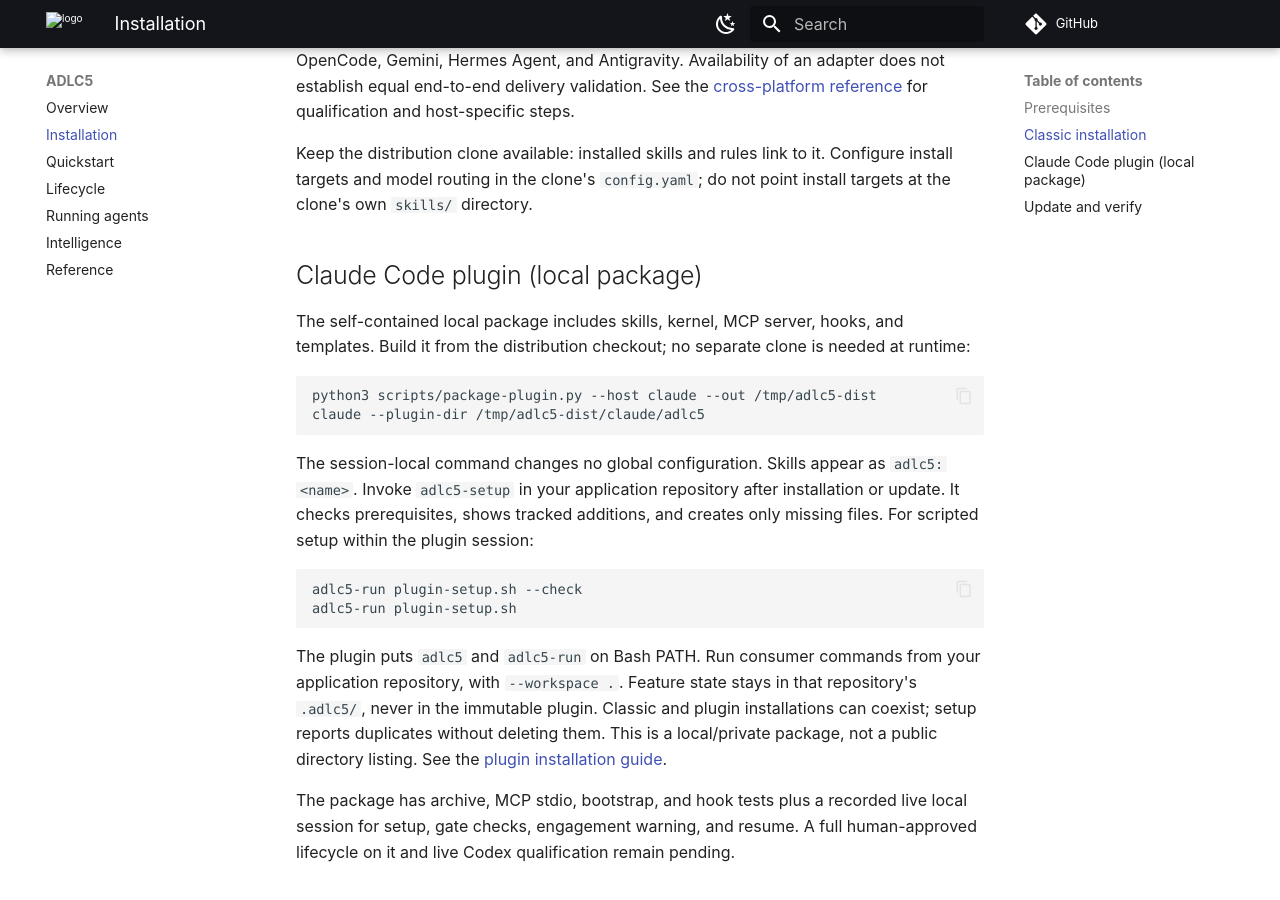
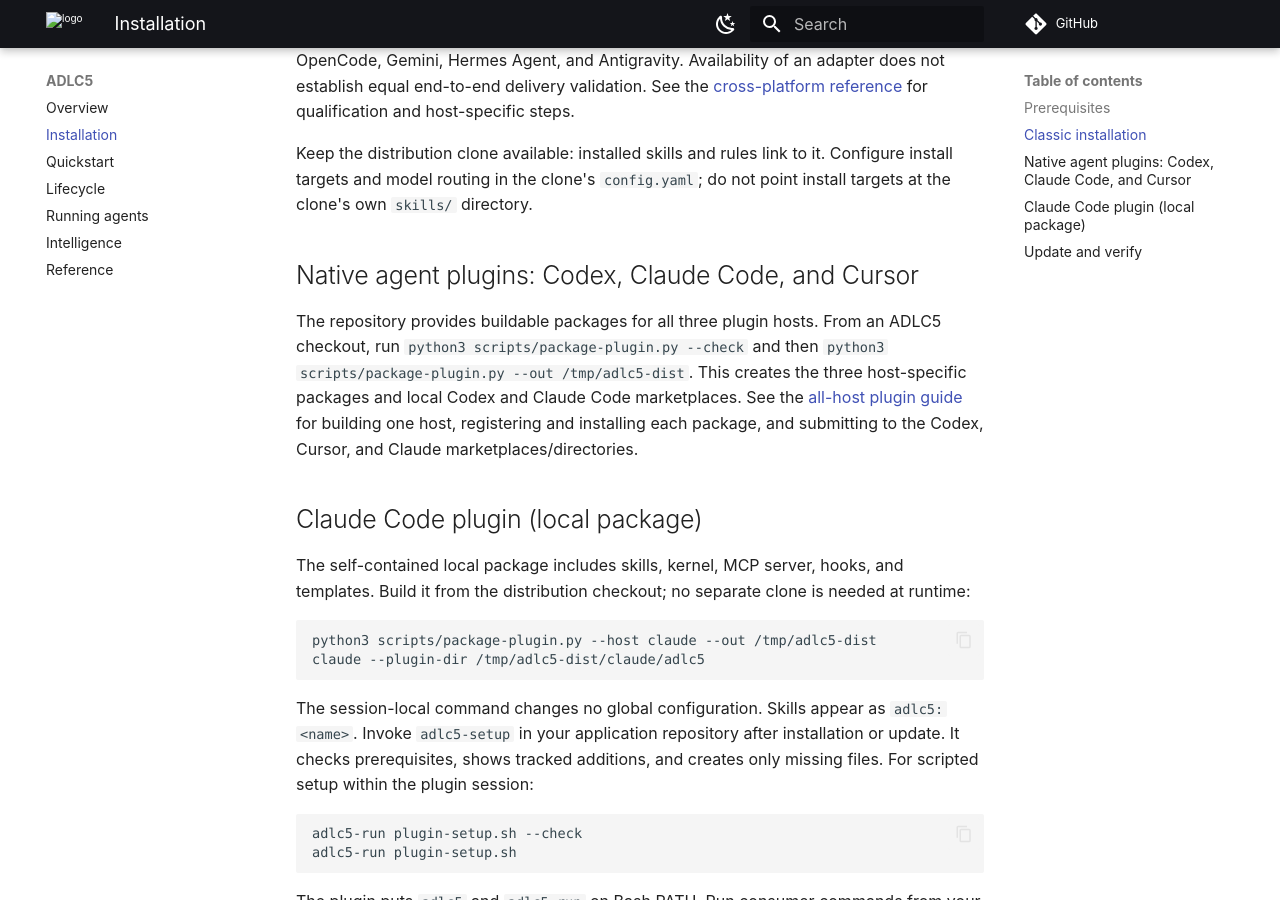
Before and after one commit to dango-tech/adlc5, an MkDocs documentation site: the page built from website/docs/installation.md, in a window 1280 px wide and 900 px high, scrolled down 508 px. Built offline with MkDocs 1.6.1 and Material for MkDocs 9.7.7, drawn with Linux system fonts in a browser that asks for light colours; comment, search, counter and statistics services are not loaded.

Commit message:
docs: clarify all-host plugin packaging (#12)
* docs: document all-host plugin packages

* docs: separate plugin and classic install guidance

```diff
--- a/website/docs/installation.md
+++ b/website/docs/installation.md
@@ -25,6 +25,16 @@
 Keep the distribution clone available: installed skills and rules link to it.
 Configure install targets and model routing in the clone's `config.yaml`;
 do not point install targets at the clone's own `skills/` directory.
+
+## Native agent plugins: Codex, Claude Code, and Cursor
+
+The repository provides buildable packages for all three plugin hosts. From an
+ADLC5 checkout, run `python3 scripts/package-plugin.py --check` and then
+`python3 scripts/package-plugin.py --out /tmp/adlc5-dist`. This creates the three
+host-specific packages and local Codex and Claude Code marketplaces. See the
+[all-host plugin guide](https://github.com/dango-tech/adlc5/blob/main/docs/agent-plugins.md)
+for building one host, registering and installing each package, and submitting
+to the Codex, Cursor, and Claude marketplaces/directories.
 
 ## Claude Code plugin (local package)
 
```
Also changed, not shown: README.md (+2 -1 lines).
